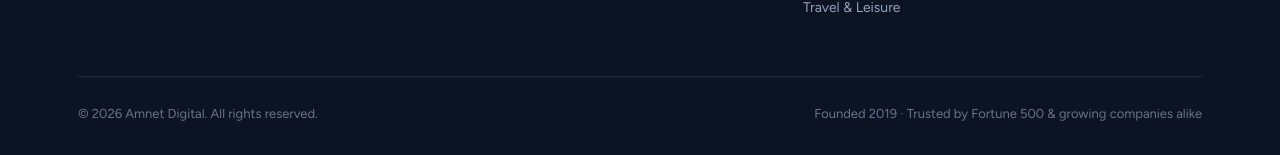
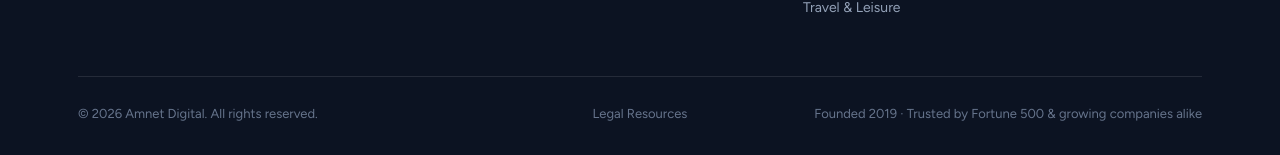
Before and after one commit to dineshReddyPadala/Amnet_Digital_Website, a Next.js app: page / in a window 1280 px wide. Shown: the part 9645-9800 px from the top of the page. Built offline with nearby package versions, Linux system fonts and the light colour scheme.

Commit message:
Add Legal Resources link to footer bottom row
Centred between the copyright and tagline; links to # until the
Legal Resources page exists.

```diff
--- a/components/layout/Footer.tsx
+++ b/components/layout/Footer.tsx
@@ -34,9 +34,13 @@ export function Footer() {
             </div>
           ))}
         </div>
-        <div className="mt-14 pt-[26px] border-t border-line-dark flex justify-between gap-5 flex-wrap text-[13px] text-[#66748C]">
+        <div className="mt-14 pt-[26px] border-t border-line-dark grid grid-cols-[1fr_auto_1fr] mobile:grid-cols-1 items-center gap-5 text-[13px] text-[#66748C]">
           <span>© 2026 Amnet Digital. All rights reserved.</span>
-          <span>Founded 2019 · Trusted by Fortune 500 & growing companies alike</span>
+          {/* TODO: point at the Legal Resources page once it exists */}
+          <Link href="#" className="hover:text-gold transition-colors">
+            Legal Resources
+          </Link>
+          <span className="justify-self-end mobile:justify-self-start">Founded 2019 · Trusted by Fortune 500 & growing companies alike</span>
         </div>
       </div>
     </footer>
```
